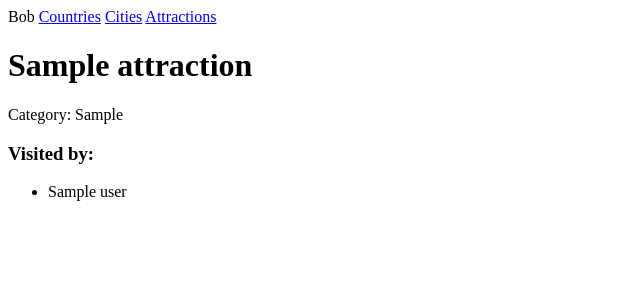
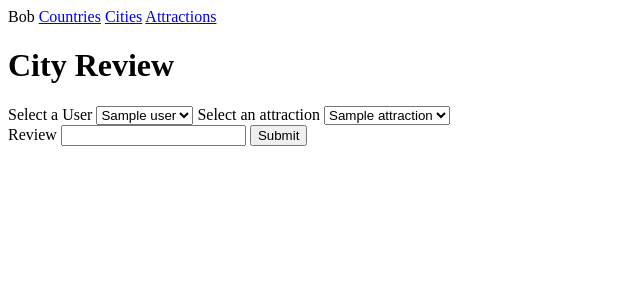
Before and after one commit to Jamiefkk/Flask_Project_JF, a Flask app: page /attractions/newentry in a window 1280 px wide. Shown: the top 300 px of the page, without its empty margins (0-640 px from the left). Run offline with Flask 2, Linux system fonts and the light colour scheme; a database or web service that is not in the repository returns one stand-in record (values such as "Sample title"); some libraries are stand-ins or nearby versions.

Commit message:
attractions awaiting reviews

```diff
--- a/controllers/visits_attraction_controller.py
+++ b/controllers/visits_attraction_controller.py
@@ -49,3 +49,22 @@ def show(id):
 def delete(id):
     attraction_repository.delete(id)
     return redirect("/attractions")
+
+@visit_attractions_blueprint.route("/attractions/newentry", methods=['GET'])
+def new_attraction_form():
+    users = user_repository.select_all()
+    attractions = attraction_repository.select_all()
+    return render_template("attractions/newentry.html", users = users, attractions = attractions)
+
+
+@visit_attractions_blueprint.route("/attractions/newentry",  methods=['POST'])
+def create_attraction_review():
+    user_id = request.form['user_id']
+    attraction_id = request.form['attraction_id']
+    review = request.form['review']
+    user = user_repository.select(user_id)
+    attraction = attraction_repository.select(attraction_id)
+    visit = VisitsAttraction(user, attraction, review, visited = "Visited")
+    breakpoint()
+    visits_attraction_repository.save(visit)
+    return redirect('/attractions')
--- a/controllers/visits_city_controller.py
+++ b/controllers/visits_city_controller.py
@@ -62,7 +62,6 @@ def create_city_review():
     review = request.form['review']
     user = user_repository.select(user_id)
     city = city_repository.select(city_id)
-
     visit = VisitsCity(user, city, review, visited = "Visited")
     visits_city_respository.save(visit)
     return redirect('/cities')
--- a/templates/attractions/index.html
+++ b/templates/attractions/index.html
@@ -23,4 +23,5 @@
   {% endfor %}
 </table>
 <a href="/attractions/new">Add new attraction</a>
+<a href="/attractions/newentry">Add an attraction review</a>
 {% endblock  %}
--- /dev/null
+++ b/templates/attractions/newentry.html
@@ -0,0 +1,32 @@
+{% extends 'base.html' %}
+
+{% block content %}
+<h1>City Review</h1>
+
+<form action="/attractions/newentry" method="post">
+</div>
+<label for="user_id">Select a User</label>
+<select name="user_id" id="user_id">
+    {% for user in users %}
+    <option value="{{ user.id }}">{{ user.name }}</option>
+    {% endfor %}
+</select>
+</div>
+</div>
+<label for="attraction_id">Select an attraction</label>
+<select name="attraction_id" id="city_id">
+    {% for attraction in attractions %}
+    <option value="{{ attraction.id }}">{{ attraction.name }}</option>
+    {% endfor %}
+</select>
+</div>
+<div>
+<div>
+<label for="review">Review</label>
+<input type="text" name="review"  id="review">
+<button>Submit</button>
+</div>
+
+</form>
+
+{% endblock  %}
```
Also changed, not shown: repositories/visits_attraction_repository.py (+14 -0 lines).
